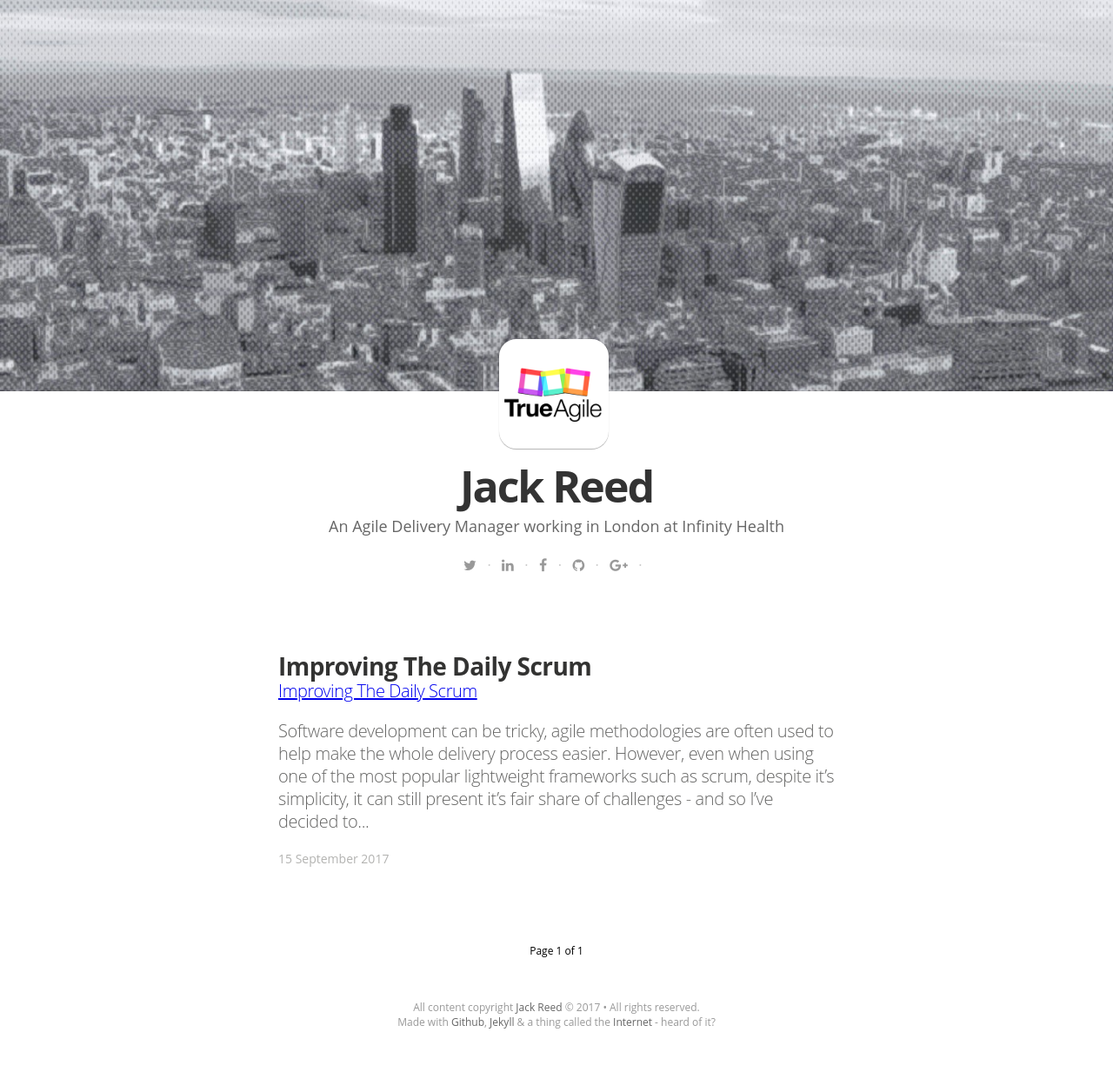
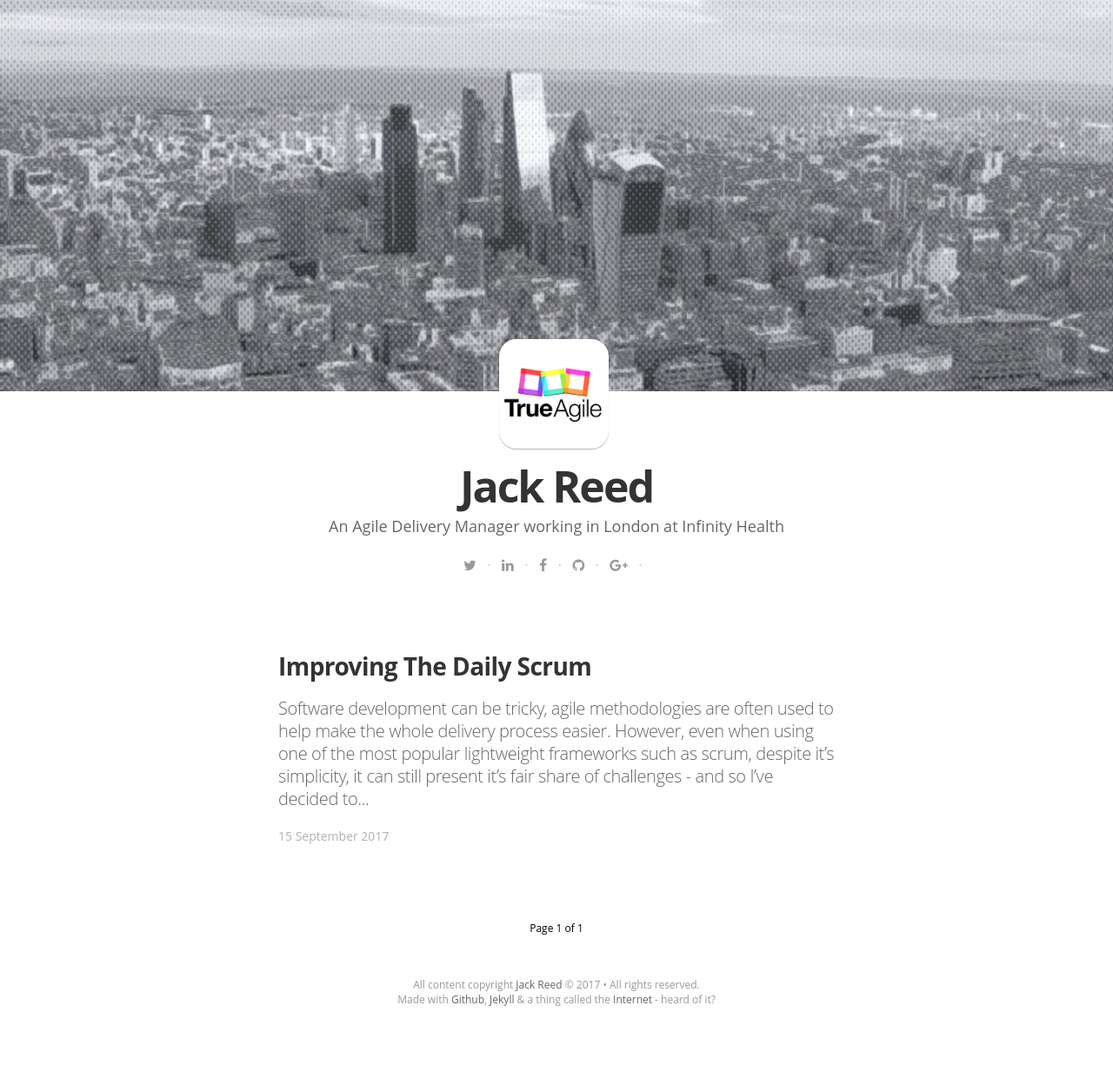
Before and after one commit to IamJackReed/JackReed, a Jekyll site: the page built from index.html, in a window 1280 px wide. Shown: the whole page at 87% size. Built offline with Jekyll 4.4.1, drawn with Linux system fonts in a browser that asks for light colours; nearby versions of some CDN libraries; some web fonts are replaced; the list of posts is cut into pages by our own code; after the commit the page ends 1207 px from its top, so only the background shows below that.

Commit message:
Update index.html

```diff
--- a/index.html
+++ b/index.html
@@ -61,7 +61,7 @@ layout: default
             <header class="post-header">
               <h2 class="post-title" itemprop="name"><a href="{{ post.url | prepend: site.baseurl }}" itemprop="url">{{ post.title }}</a></h2>
             </header>
-            <section class="post-excerpt" itemprop="description"><a href="{{ post.url | prepend: site.baseurl }}" itemprop="url">{{ post.title }}</a>
+            <section class="post-excerpt" itemprop="description">
               <p>{{ post.excerpt | strip_html | truncatewords: 50 }}</p>
             </section>
             <div class="post-meta">
```
